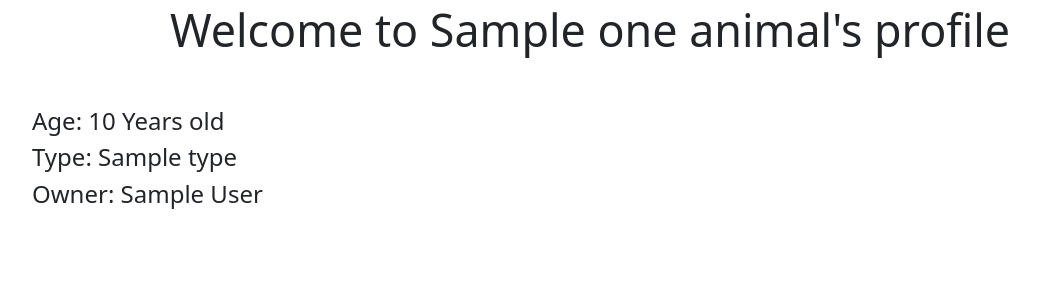
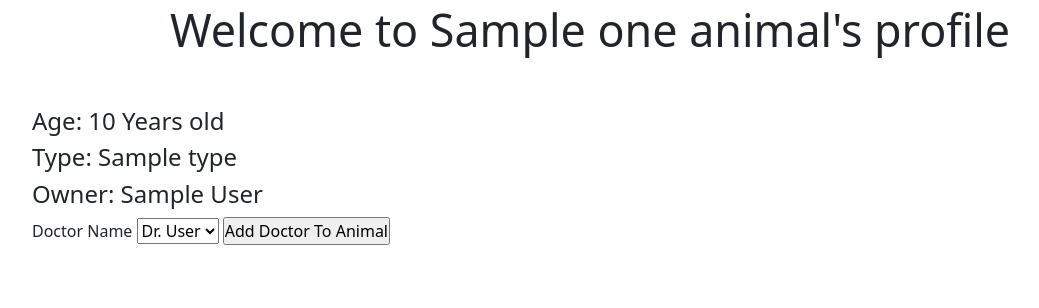
Before and after one commit to Caden4357/python, a Flask app: template flask_fullstack/connecting_to_sql/flask_app/templates/animal_profile.html in a window 1280 px wide. Shown: the part 314-622 px from the top of the page, without its empty margins (50-1089 px from the left). Run offline with Flask 2, Linux system fonts and the light colour scheme; the template is opened without the code that fills it: most values are stand-ins (such as "Sample title", 1, 10 or a date in 2020).

Commit message:
added doctors and m2m rel

```diff
--- a/Flask_fundamentals/dojo_fruit_store-master/server.py
+++ b/Flask_fundamentals/dojo_fruit_store-master/server.py
@@ -15,11 +15,13 @@ def checkout():
     #     {'raspberry': request.form['raspberry']},
     #     {'apple': request.form['apple']}
     # ]
+    first_name = request.form['first_name']
     count = int(request.form['strawberry']) + int(request.form['raspberry']) + int(request.form['apple'])
     order = request.form
     print("Charging " + request.form['first_name'] + " For " + str(count) + " Fruits")
+    print(f'Charging {first_name}  For  {count} Fruits')
 
-    return render_template("checkout.html", order=order)
+    return render_template("checkout.html", order=order, count=count)
 
 @app.route('/fruits')
 def fruits():
--- a/Flask_fundamentals/dojo_fruit_store-master/templates/checkout.html
+++ b/Flask_fundamentals/dojo_fruit_store-master/templates/checkout.html
@@ -60,6 +60,9 @@
                     <div class="col-md-6 mb-3">
                         Last Name: {{ order['last_name'] }}
                     </div>
+                    <div class="col-md-6 mb-3">
+                      Count: {{ count }}
+                  </div>
                 </div>
 
                 <div class="mb-3">
--- a/flask_fullstack/connecting_to_sql/flask_app/models/animal.py
+++ b/flask_fullstack/connecting_to_sql/flask_app/models/animal.py
@@ -13,6 +13,7 @@ class Animal:
         self.created_at = data['created_at']
         self.updated_at = data['updated_at']
         self.owner = owner.Owner.get_one_owner_by_id({'id':data['owner_id']})
+        self.doctors = []
     @classmethod
     def get_all_animals(cls):
         query = "SELECT * FROM animals JOIN owners ON owners.id = owner_id"
@@ -41,6 +42,7 @@ class Animal:
         results = connectToMySQL(cls.db_name).query_db(query, data)
         print(results)
         return results
+
     @classmethod
     def get_one_animal(cls, data):
         query = "SELECT * FROM animals WHERE id = %(id)s"
--- a/flask_fullstack/connecting_to_sql/flask_app/templates/animal_profile.html
+++ b/flask_fullstack/connecting_to_sql/flask_app/templates/animal_profile.html
@@ -21,6 +21,15 @@
             <h4>Age: {{one_animal.age}} Years old</h4>
             <h4>Type: {{one_animal.type}}</h4>
             <h4>Owner: {{one_animal.owner.full_name()}}</h4>
+            <form action="/animals/{{one_animal.id}}/add_doctor" method="post">
+                <label for="doctor_id">Doctor Name</label>
+                <select name="doctor_id">
+                {%for doctor in doctors%}
+                    <option value="{{doctor.id}}">Dr. {{doctor.last_name}}</option>
+                    {%endfor%}
+                </select>
+                <input type="submit" value="Add Doctor To Animal">
+            </form>
         </div>
     </div>
 </body>
```
Also changed, not shown: flask_fullstack/connecting_to_sql/flask_app/controllers/animals.py (+11 -2 lines), flask_fullstack/connecting_to_sql/flask_app/models/doctor.py (renamed from flask_fullstack/connecting_to_sql/flask_app/models/doctory.py, +13 -0 lines).
